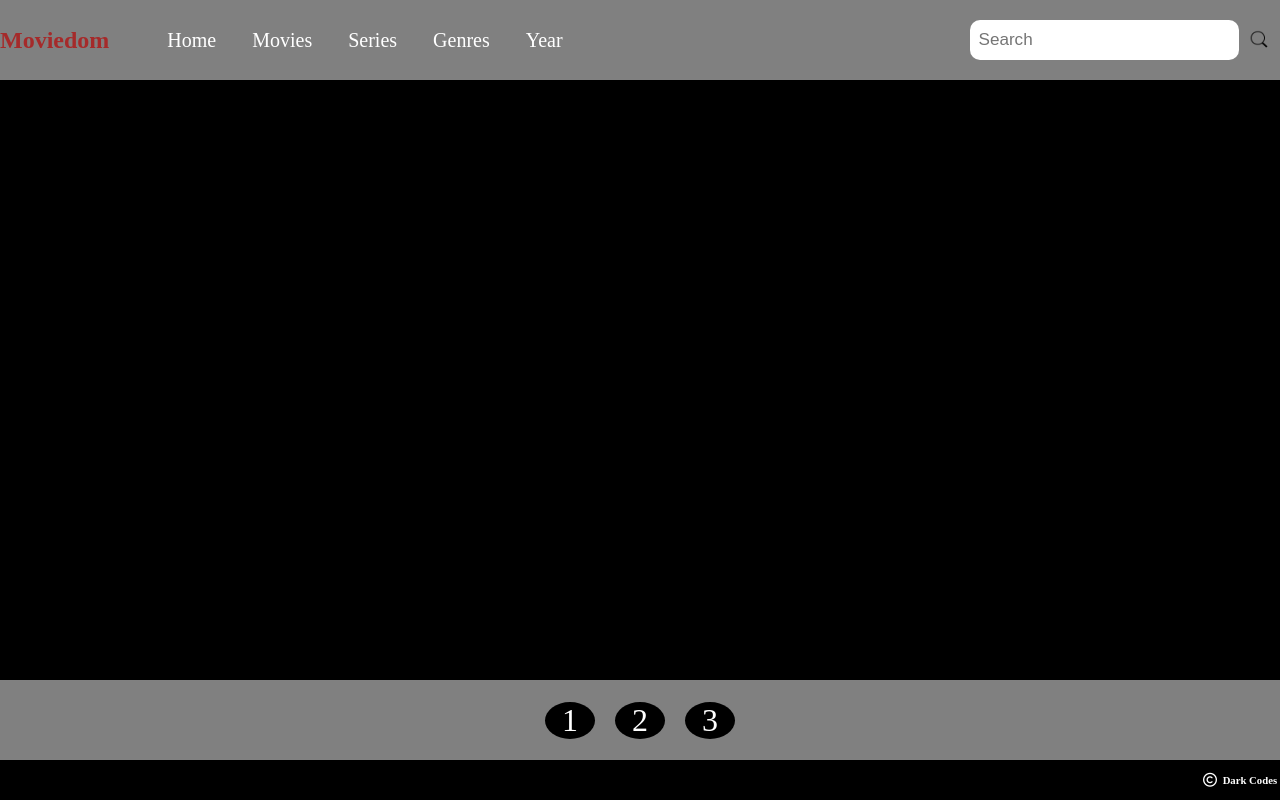
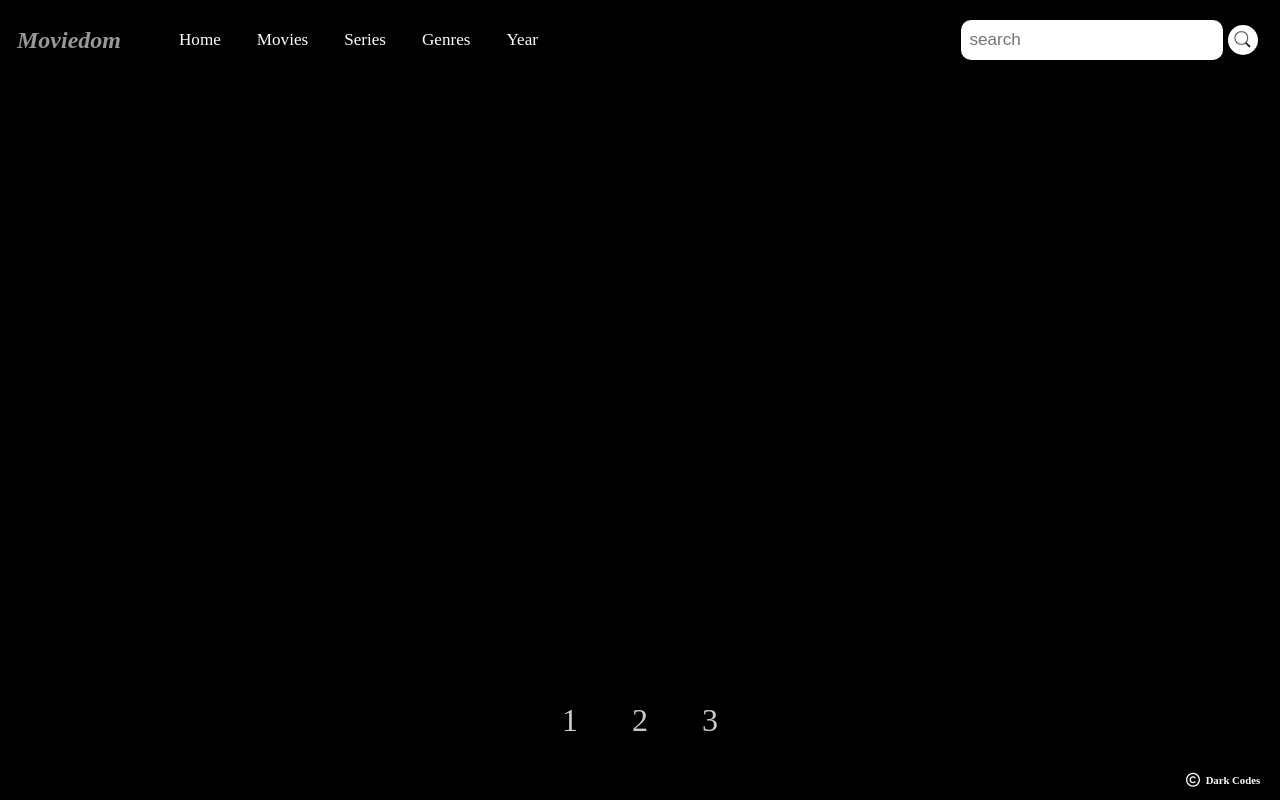
Before and after one commit to Sourcecodee/shootingGame, a plain HTML site: page moviepage.html in a window 1280 px wide. Drawn offline with Linux system fonts and the light colour scheme; no server answers.

Commit message:
new changes

```diff
--- a/moviedom.css
+++ b/moviedom.css
@@ -6,7 +6,7 @@
 }
 
 body{
-    background-color: grey;
+    background-color: rgb(180, 176, 206);
     color: white;
     font-family: 'Times New Roman', Times, serif
 }
@@ -24,10 +24,11 @@ body{
     align-items: center;
     width: 100%;
     height: 100%;
+    padding: 0 17px;
 }
 
 .navBar{
-    background-color: grey;
+    background-color: black;
     height: 10vh;
     color: white;
     width: 100%
@@ -43,8 +44,9 @@ body{
 h2{
     display: flex;
     justify-content: center;
+    font-style: italic;
     align-items: center;
-    color: brown;
+    color: rgb(153, 152, 152);
     height: 100%;
 }
 
@@ -61,13 +63,13 @@ h2{
 
 .one li{
     margin: 0 8px;
-    font-size: 1.25rem;
+    font-size: 1.07rem;
     padding: 5px 10px;
 }
 
 .one li:hover{
     cursor: pointer;
-    background-color: brown;
+    background-color: rgb(153, 152, 152);
     border-radius: 12px;
 }
 
@@ -114,10 +116,12 @@ h2{
    margin: 5px;
    padding: 5px;
    border-radius: 50%;
+   background-color: white;
+   color: white;
 }
 
 .search img:hover{
-    background-color: brown;
+    background-color: rgb(153, 152, 152);
 }
 
 input[name=search]{
@@ -130,7 +134,7 @@ input[name=search]{
 }
 
 .container.mov{
-    background-color: black;
+    background-color: transparent;
 }
 
 .movie-panel{
@@ -140,6 +144,7 @@ input[name=search]{
 
 .pagination{
     height: 10vh;
+    background-color: black;
 }
 
 .container.pagi{
@@ -151,17 +156,17 @@ input[name=search]{
 }
 
 .page{
-    color: white;
+    color: rgba(255, 255, 255, 0.795);
     background-color: black;
     margin: 0 10px;
     width: 50px;
-    border-radius: 50%;
+    border-radius: 30%;
     text-align: center;
 }
 
 .page:hover{
     cursor: pointer;
-    background-color: brown;
+    background-color: rgb(153, 152, 152);
 }
 
 .footer{
@@ -183,6 +188,7 @@ input[name=search]{
     display: flex;
     justify-content: flex-end;
     align-items: center;
+    padding: 0 17px;
 }
 
 .mov{
@@ -224,7 +230,7 @@ input[name=search]{
 }
 
 .card:hover{
-    background-color: #8c8c8c;
+    background-color: rgb(153, 152, 152);
 }
 
 .card p{
@@ -233,7 +239,7 @@ input[name=search]{
 
 .card p:hover{
     cursor: pointer;
-    color: brown;
+    color: rgb(153, 152, 152);
 }
 
 .card img:hover{
@@ -262,11 +268,12 @@ input[name=search]{
         height: 230px;
         width: 50%
     }
-
+    .movie{
+        background-color: rgb(153, 152, 152);
+    }
     .search img{
         width: 30%;
     }
-
     .one{
         flex-direction: column;
         justify-content: center;
--- a/moviedom.html
+++ b/moviepage.html
@@ -47,7 +47,7 @@
                     </div>
 
                     <div class="search">
-                        <input id="searchBox" type="search" name="search" placeholder="Search">
+                        <input id="searchBox" type="search" name="search" placeholder="search">
                         <img id="searchI" src="components/icons8-search-50.png" alt="search-icon" style="border: none; cursor: pointer;"/>
                     </div>
 
@@ -84,7 +84,7 @@
 
         </div>
 
-        <script src="moviedom.js"></script>
+        <script src=""></script>
     </body>
 
 </html>
```
